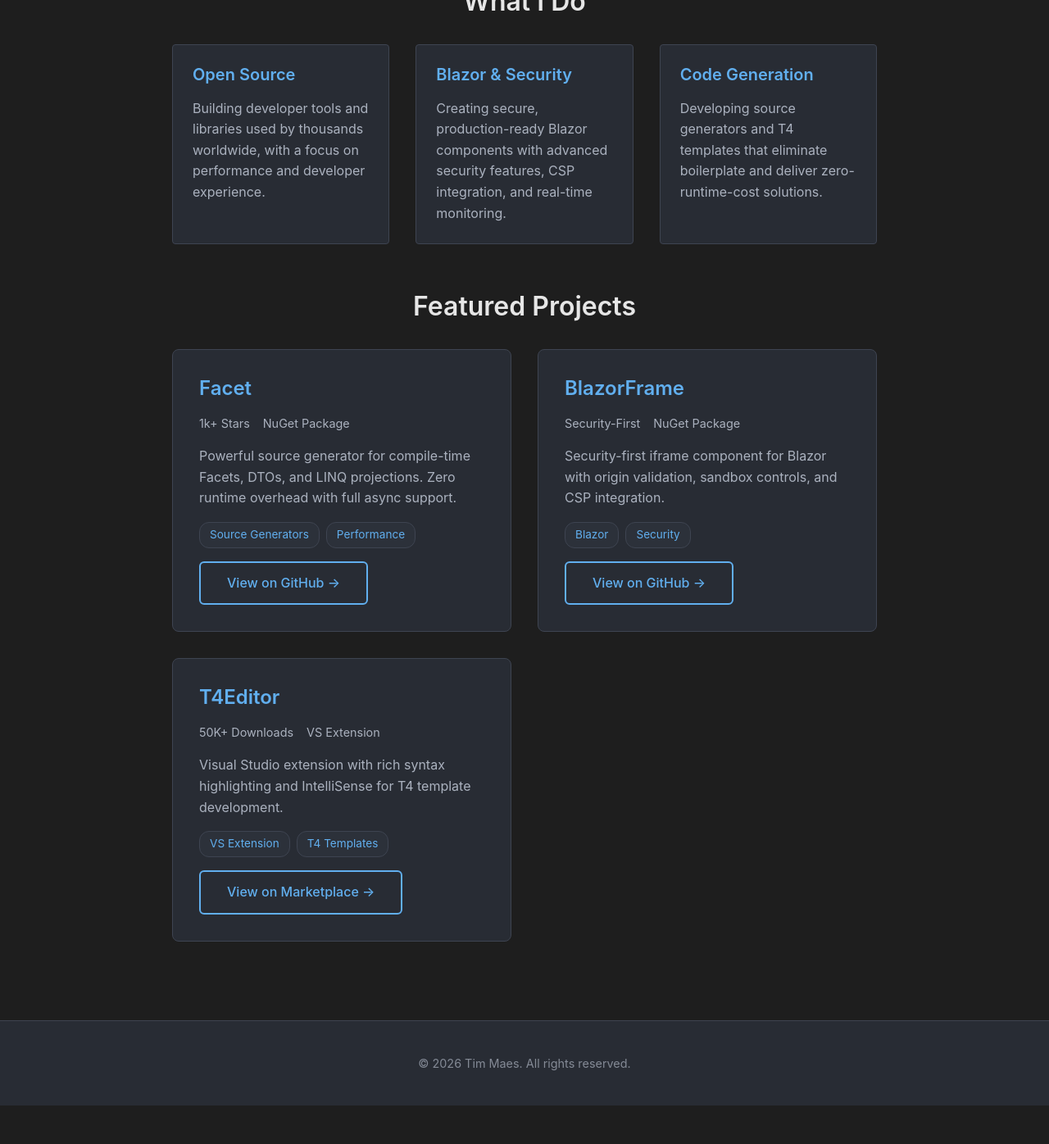
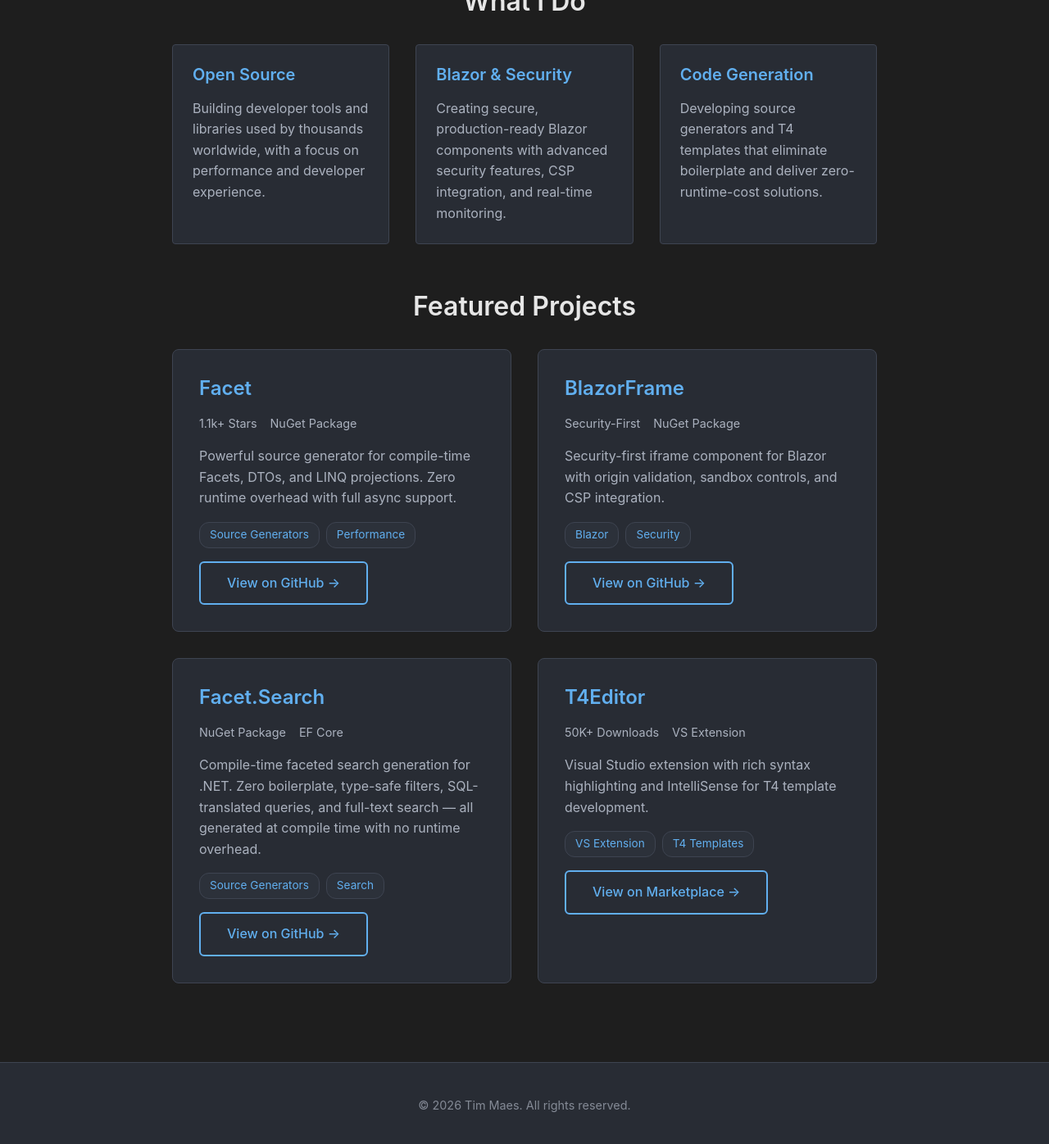
Before and after one commit to Tim-Maes/Tim-Maes.github.io, a Jekyll site: the page built from index.md, in a window 1280 px wide and 1400 px high, scrolled down 546 px. Shown: the top 1396 px of the window at 82% size. Built offline with Jekyll 4.4.1, drawn with Linux system fonts in a browser that asks for light colours; before the commit the page ends 1895 px from its top, so only the background shows below that.

Commit message:
Add Facet.Search

```diff
--- a/index.md
+++ b/index.md
@@ -67,7 +67,7 @@
         <a href="https://github.com/Tim-Maes/Facet" target="_blank" rel="noopener noreferrer" style="text-decoration: none; color: inherit;">Facet</a>
       </h3>
       <div style="display: flex; gap: 1rem; margin-bottom: 1rem; font-size: 0.9rem; color: var(--text-color);">
-        <span>1k+ Stars</span>
+        <span>1.1k+ Stars</span>
         <span>NuGet Package</span>
       </div>
       <p style="color: var(--text-color); margin-bottom: 1rem;">Powerful source generator for compile-time Facets, DTOs, and LINQ projections. Zero runtime overhead with full async support.</p>
@@ -94,6 +94,21 @@
     </div>
     <div style="border: 1px solid var(--border-color); border-radius: 8px; padding: 2rem; background: var(--secondary-background); transition: transform 0.2s, box-shadow 0.2s;">
       <h3 style="margin-top: 0; color: var(--link-color); font-size: 1.5rem;">
+        <a href="https://github.com/Tim-Maes/Facet.Search" target="_blank" rel="noopener noreferrer" style="text-decoration: none; color: inherit;">Facet.Search</a>
+      </h3>
+      <div style="display: flex; gap: 1rem; margin-bottom: 1rem; font-size: 0.9rem; color: var(--text-color);">
+        <span>NuGet Package</span>
+        <span>EF Core</span>
+      </div>
+      <p style="color: var(--text-color); margin-bottom: 1rem;">Compile-time faceted search generation for .NET. Zero boilerplate, type-safe filters, SQL-translated queries, and full-text search — all generated at compile time with no runtime overhead.</p>
+      <div style="display: flex; flex-wrap: wrap; gap: 0.5rem; margin-bottom: 1rem;">
+        <span style="background: var(--tertiary-background); padding: 0.25rem 0.75rem; border-radius: 12px; font-size: 0.85rem; color: var(--link-color); border: 1px solid var(--border-color);">Source Generators</span>
+        <span style="background: var(--tertiary-background); padding: 0.25rem 0.75rem; border-radius: 12px; font-size: 0.85rem; color: var(--link-color); border: 1px solid var(--border-color);">Search</span>
+      </div>
+      <a href="https://github.com/Tim-Maes/Facet.Search" target="_blank" rel="noopener noreferrer" class="btn btn-outline" style="display: inline-block; text-decoration: none;">View on GitHub →</a>
+    </div>
+    <div style="border: 1px solid var(--border-color); border-radius: 8px; padding: 2rem; background: var(--secondary-background); transition: transform 0.2s, box-shadow 0.2s;">
+      <h3 style="margin-top: 0; color: var(--link-color); font-size: 1.5rem;">
         <a href="https://marketplace.visualstudio.com/items?itemName=TimMaes.t4editor" target="_blank" rel="noopener noreferrer" style="text-decoration: none; color: inherit;">T4Editor</a>
       </h3>
       <div style="display: flex; gap: 1rem; margin-bottom: 1rem; font-size: 0.9rem; color: var(--text-color);">
```
